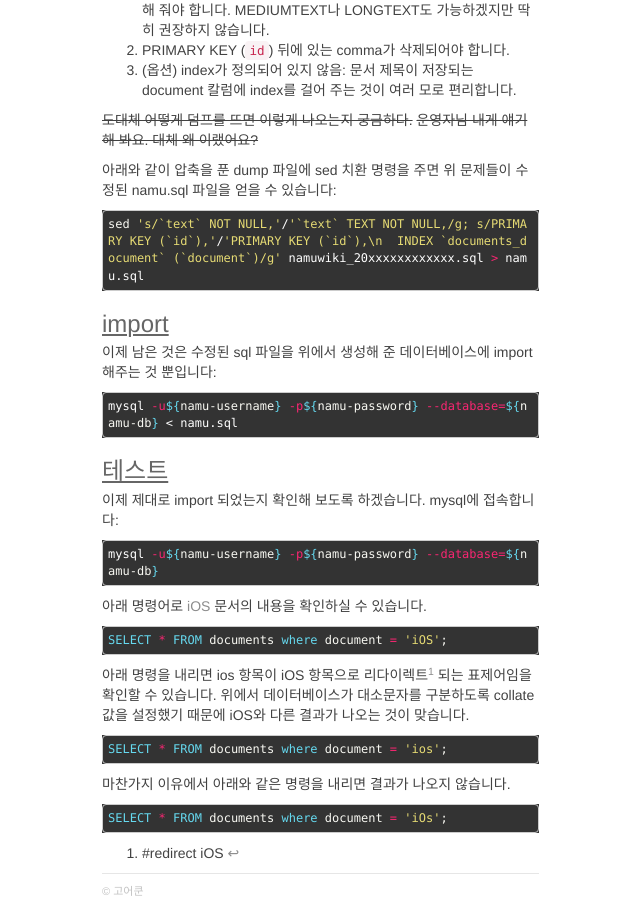
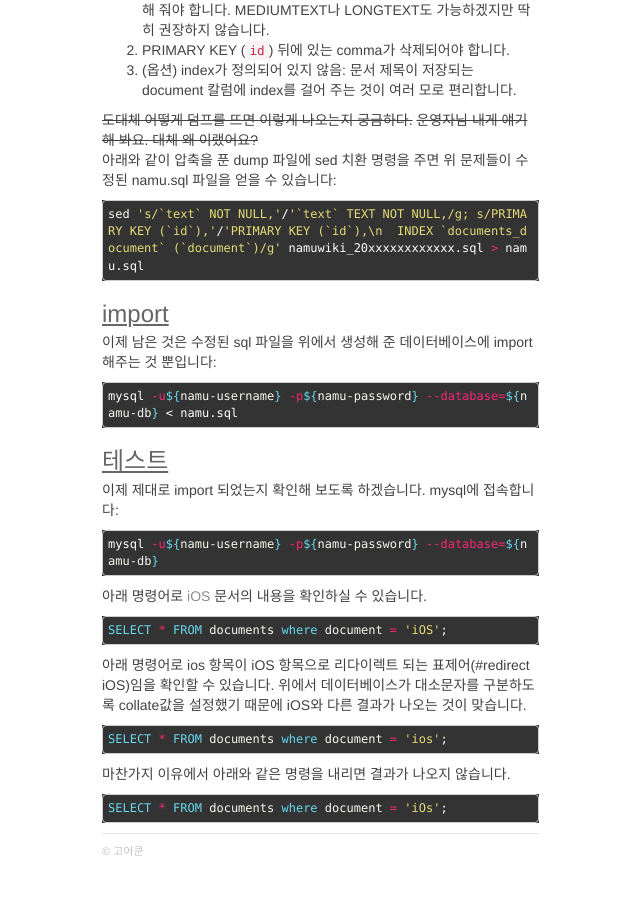
Before and after one commit to gorekun/gorekun.github.io, a Jekyll site: the page built from _posts/2015-11-05-import-namudump.md, in a window 1280 px wide and 900 px high, scrolled down 1244 px. Shown: the whole window, without its empty margins (378-1018 px from the left). Built offline with Jekyll 4.4.1, drawn with Linux system fonts in a browser that asks for light colours; nearby versions of some CDN libraries; library files that are not in the unit come from our copies; Markdown is read by kramdown in place of the engine named in the settings; after the commit the page ends 2104 px from its top, so only the background shows below that.

Commit message:
~~ -> strike 태그로 변경. 각주 삭제.

````diff
--- a/_posts/2015-11-05-import-namudump.md
+++ b/_posts/2015-11-05-import-namudump.md
@@ -68,7 +68,7 @@ CREATE TABLE `documents` (
 2. PRIMARY KEY (`id`) 뒤에 있는 comma가 삭제되어야 합니다.
 3. (옵션) index가 정의되어 있지 않음: 문서 제목이 저장되는 document 칼럼에 index를 걸어 주는 것이 여러 모로 편리합니다.
 
-~~도대체 어떻게 덤프를 뜨면 이렇게 나오는지 궁금하다.~~ ~~운영자님 내게 얘기해 봐요. 대체 왜 이랬어요?~~
+<strike>도대체 어떻게 덤프를 뜨면 이렇게 나오는지 궁금하다.</strike> <strike>운영자님 내게 얘기해 봐요. 대체 왜 이랬어요?</strike>
 
 아래와 같이 압축을 푼 dump 파일에 sed 치환 명령을 주면 위 문제들이 수정된 namu.sql 파일을 얻을 수 있습니다:
 
@@ -98,7 +98,7 @@ mysql -u${namu-username} -p${namu-password} --database=${namu-db}
 SELECT * FROM documents where document = 'iOS';
 ```
 
-아래 명령을 내리면 ios 항목이 iOS 항목으로 리다이렉트[^1] 되는 표제어임을 확인할 수 있습니다. 위에서 데이터베이스가 대소문자를 구분하도록 collate값을 설정했기 때문에 iOS와 다른 결과가 나오는 것이 맞습니다.
+아래 명령어로 ios 항목이 iOS 항목으로 리다이렉트 되는 표제어(#redirect iOS)임을 확인할 수 있습니다. 위에서 데이터베이스가 대소문자를 구분하도록 collate값을 설정했기 때문에 iOS와 다른 결과가 나오는 것이 맞습니다.
 
 ```sql
 SELECT * FROM documents where document = 'ios';
@@ -109,5 +109,3 @@ SELECT * FROM documents where document = 'ios';
 ```sql
 SELECT * FROM documents where document = 'iOs';
 ```
-
-[^1]: #redirect iOS
````
